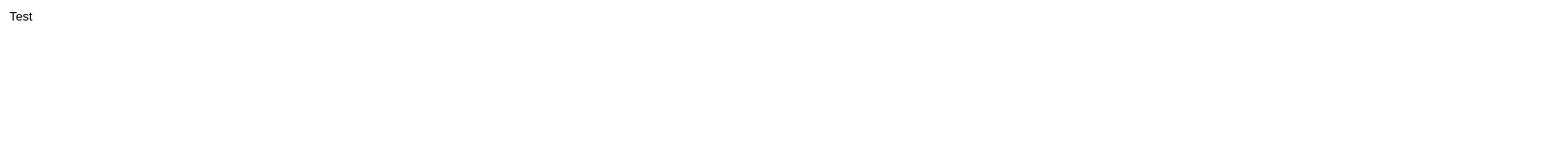
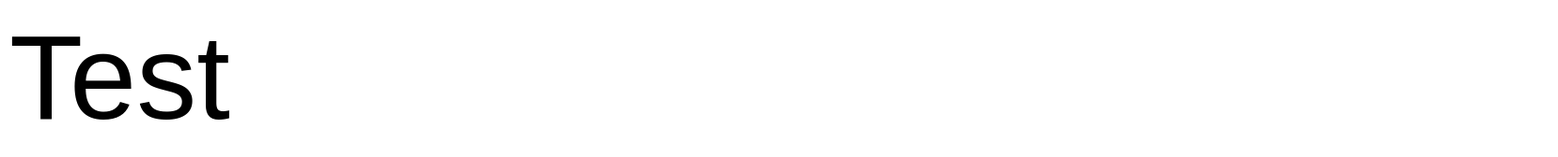
Before and after one commit to joethechickensource/app, a plain HTML site: page index.html in a window 1280 px wide. Shown: the whole page at 94% size, 1658 px wide, since content can reach past the window. Drawn offline with Linux system fonts and the light colour scheme.

Commit message:
font size

```diff
--- a/index.html
+++ b/index.html
@@ -4,7 +4,7 @@
     <title>Page Title</title>
 </head>
 <body>
-    <input type="text" style="border: none;" id="test" onchange="check()">
+    <input type="text" style="border: none; font-size: 10vw;" id="test" onchange="check()">
     <script>
         let a = document.getElementById("test");
         a.value = "Test";
```
